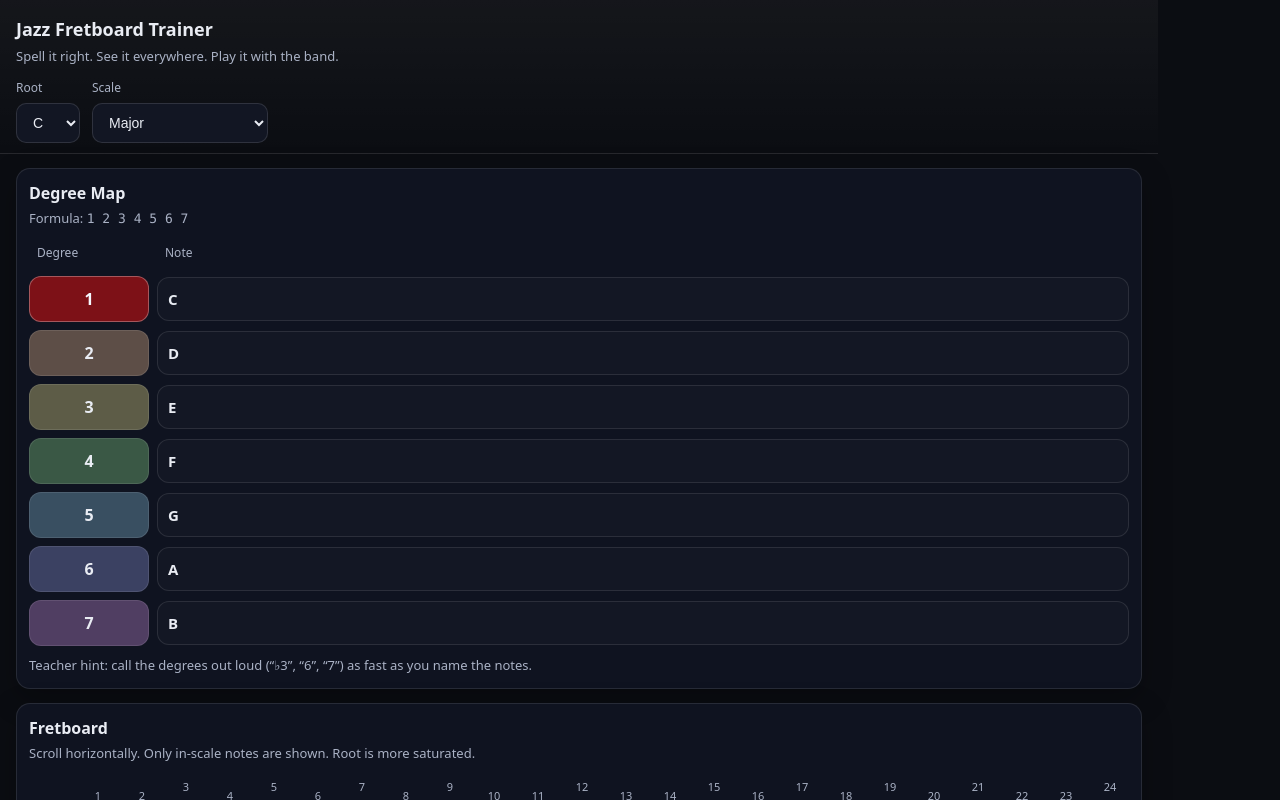
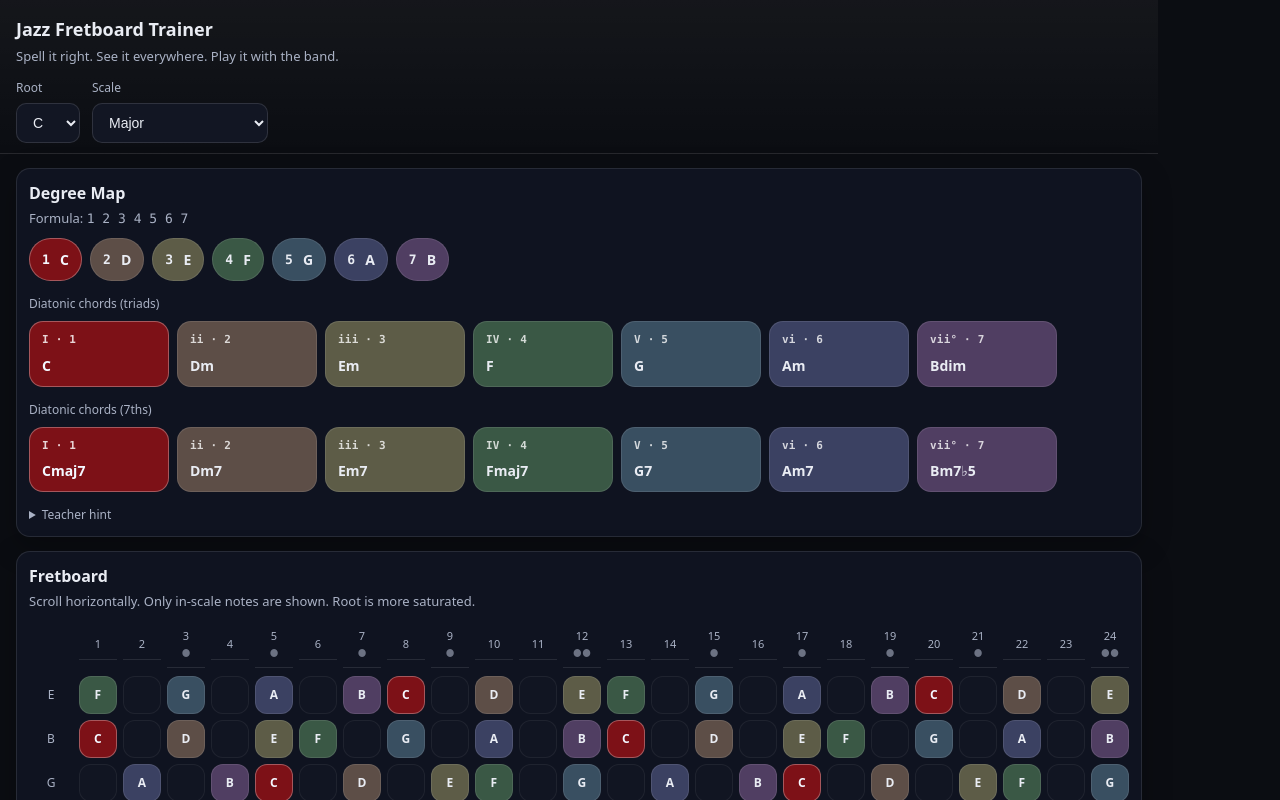
Before and after one commit to AngeloR/theory-tools, a React (Vite) app: page / in a window 1280 px wide. Shown: the top 800 px of the page. Built offline with nearby package versions, Linux system fonts and the light colour scheme.

Commit message:
cleaned up degree map

```diff
--- a/src/components/DegreeMap.tsx
+++ b/src/components/DegreeMap.tsx
@@ -1,7 +1,138 @@
 import { formatDegree, type SpelledScale } from "../lib/music";
+
+type DiatonicChord = {
+  degreeIndex: number;
+  degreeText: string;
+  roman?: string;
+  chordText: string;
+  quality: "maj" | "min" | "dim" | "aug" | "maj7" | "7" | "m7" | "m7b5" | "dim7" | "mMaj7" | "augMaj7" | "aug7";
+};
+
+function mod(n: number, m: number) {
+  return ((n % m) + m) % m;
+}
+
+function triadQuality(third: number, fifth: number): "maj" | "min" | "dim" | "aug" {
+  if (third === 4 && fifth === 7) return "maj";
+  if (third === 3 && fifth === 7) return "min";
+  if (third === 3 && fifth === 6) return "dim";
+  if (third === 4 && fifth === 8) return "aug";
+  // Fallback: treat unknown as major-ish (keeps UI stable for exotic future scales)
+  return "maj";
+}
+
+function seventhQuality(third: number, fifth: number, seventh: number): DiatonicChord["quality"] {
+  if (third === 4 && fifth === 7 && seventh === 11) return "maj7";
+  if (third === 4 && fifth === 7 && seventh === 10) return "7";
+  if (third === 3 && fifth === 7 && seventh === 10) return "m7";
+  if (third === 3 && fifth === 6 && seventh === 10) return "m7b5";
+  if (third === 3 && fifth === 6 && seventh === 9) return "dim7";
+  if (third === 3 && fifth === 7 && seventh === 11) return "mMaj7";
+  if (third === 4 && fifth === 8 && seventh === 11) return "augMaj7";
+  if (third === 4 && fifth === 8 && seventh === 10) return "aug7";
+  // Fallback
+  return "7";
+}
+
+function qualitySuffix(q: DiatonicChord["quality"]): string {
+  switch (q) {
+    case "maj":
+      return "";
+    case "min":
+      return "m";
+    case "dim":
+      return "dim";
+    case "aug":
+      return "aug";
+    case "maj7":
+      return "maj7";
+    case "7":
+      return "7";
+    case "m7":
+      return "m7";
+    case "m7b5":
+      return "m7♭5";
+    case "dim7":
+      return "dim7";
+    case "mMaj7":
+      return "m(maj7)";
+    case "augMaj7":
+      return "aug(maj7)";
+    case "aug7":
+      return "aug7";
+  }
+}
+
+function romanNumeralForTriad(degreeNumber: number, q: "maj" | "min" | "dim" | "aug"): string {
+  const romans = ["I", "II", "III", "IV", "V", "VI", "VII"];
+  const base = romans[degreeNumber - 1] ?? `${degreeNumber}`;
+  if (q === "maj") return base;
+  if (q === "min") return base.toLowerCase();
+  if (q === "dim") return `${base.toLowerCase()}°`;
+  return `${base}+`;
+}
+
+function buildDiatonicChords(spelled: SpelledScale, kind: "triad" | "7th"): DiatonicChord[] {
+  const N = spelled.scale.degrees.length;
+  if (N < 3) return [];
+
+  const chords: DiatonicChord[] = [];
+
+  for (let i = 0; i < N; i++) {
+    const root = spelled.degrees[i]?.note;
+    if (!root) continue;
+
+    const thirdIdx = mod(i + 2, N);
+    const fifthIdx = mod(i + 4, N);
+    const third = spelled.degrees[thirdIdx]?.note;
+    const fifth = spelled.degrees[fifthIdx]?.note;
+    if (!third || !fifth) continue;
+
+    const thirdInt = mod(third.pc - root.pc, 12);
+    const fifthInt = mod(fifth.pc - root.pc, 12);
+
+    if (kind === "triad") {
+      const q = triadQuality(thirdInt, fifthInt);
+      const suffix = qualitySuffix(q);
+      const degree = spelled.scale.degrees[i];
+      const degreeText = formatDegree(degree);
+      const roman = N === 7 ? romanNumeralForTriad(degree.number, q) : undefined;
+      chords.push({
+        degreeIndex: i,
+        degreeText,
+        roman,
+        chordText: `${root.text}${suffix}`,
+        quality: q,
+      });
+      continue;
+    }
+
+    const seventhIdx = mod(i + 6, N);
+    const seventh = spelled.degrees[seventhIdx]?.note;
+    if (!seventh) continue;
+    const seventhInt = mod(seventh.pc - root.pc, 12);
+    const q7 = seventhQuality(thirdInt, fifthInt, seventhInt);
+    const suffix7 = qualitySuffix(q7);
+    const degree = spelled.scale.degrees[i];
+    const degreeText = formatDegree(degree);
+    const triQ = triadQuality(thirdInt, fifthInt);
+    const roman = N === 7 ? romanNumeralForTriad(degree.number, triQ) : undefined;
+    chords.push({
+      degreeIndex: i,
+      degreeText,
+      roman,
+      chordText: `${root.text}${suffix7}`,
+      quality: q7,
+    });
+  }
+
+  return chords;
+}
 
 export function DegreeMap({ spelled }: { spelled: SpelledScale }) {
   const formula = spelled.scale.degrees.map(formatDegree).join("  ");
+  const triads = buildDiatonicChords(spelled, "triad");
+  const sevenths = buildDiatonicChords(spelled, "7th");
 
   return (
     <section className="panel">
@@ -12,31 +143,88 @@ export function DegreeMap({ spelled }: { spelled: SpelledScale }) {
         </div>
       </div>
 
-      <div className="degreeGrid">
-        <div className="degreeGridHeader">Degree</div>
-        <div className="degreeGridHeader">Note</div>
-
+      <div className="degreeStrip" role="list" aria-label="Scale degrees">
         {spelled.degrees.map((d, idx) => {
           const isRoot = idx === 0; // degree 1 in these scales
           return (
-            <div key={`${d.note.text}-${idx}`} className="degreeRow">
-              <div
-                className={`degreeCell degreeTag degree-${d.degree.number} ${
-                  isRoot ? "isRoot" : ""
-                }`}
-              >
-                {formatDegree(d.degree)}
-              </div>
-              <div className="degreeCell noteCell">{d.note.text}</div>
+            <div
+              key={`${d.note.text}-${idx}`}
+              role="listitem"
+              className={[
+                "degreePill",
+                `degree-${d.degree.number}`,
+                isRoot ? "isRoot" : "",
+              ].join(" ")}
+              title={`${d.note.text} (${formatDegree(d.degree)})`}
+            >
+              <div className="degreePillDegree mono">{formatDegree(d.degree)}</div>
+              <div className="degreePillNote">{d.note.text}</div>
             </div>
           );
         })}
       </div>
 
-      <div className="teacherHint">
-        Teacher hint: call the degrees out loud (“♭3”, “6”, “7”) as fast as you
-        name the notes.
+      <div className="chordSection">
+        <div className="chordSectionTitle">Diatonic chords (triads)</div>
+        <div className="chordStrip" role="list" aria-label="Diatonic triads">
+          {triads.map((c) => {
+            const isRoot = c.degreeIndex === 0;
+            return (
+              <div
+                key={`triad-${c.degreeIndex}-${c.chordText}`}
+                role="listitem"
+                className={[
+                  "chordPill",
+                  `degree-${spelled.scale.degrees[c.degreeIndex]?.number}`,
+                  isRoot ? "isRoot" : "",
+                ].join(" ")}
+                title={`${c.degreeText}${c.roman ? ` (${c.roman})` : ""}`}
+              >
+                <div className="chordPillTop mono">
+                  {c.roman ? `${c.roman} · ` : ""}
+                  {c.degreeText}
+                </div>
+                <div className="chordPillMain">{c.chordText}</div>
+              </div>
+            );
+          })}
+        </div>
       </div>
+
+      <div className="chordSection">
+        <div className="chordSectionTitle">Diatonic chords (7ths)</div>
+        <div className="chordStrip" role="list" aria-label="Diatonic seventh chords">
+          {sevenths.map((c) => {
+            const isRoot = c.degreeIndex === 0;
+            return (
+              <div
+                key={`7th-${c.degreeIndex}-${c.chordText}`}
+                role="listitem"
+                className={[
+                  "chordPill",
+                  `degree-${spelled.scale.degrees[c.degreeIndex]?.number}`,
+                  isRoot ? "isRoot" : "",
+                ].join(" ")}
+                title={`${c.degreeText}${c.roman ? ` (${c.roman})` : ""}`}
+              >
+                <div className="chordPillTop mono">
+                  {c.roman ? `${c.roman} · ` : ""}
+                  {c.degreeText}
+                </div>
+                <div className="chordPillMain">{c.chordText}</div>
+              </div>
+            );
+          })}
+        </div>
+      </div>
+
+      <details className="teacherHintDetails">
+        <summary>Teacher hint</summary>
+        <div className="teacherHint">
+          Call the degrees out loud (“♭3”, “6”, “7”) as fast as you name the
+          notes.
+        </div>
+      </details>
     </section>
   );
 }
--- a/src/css/styles.css
+++ b/src/css/styles.css
@@ -92,6 +92,81 @@ select {
   margin-top: 4px;
   color: var(--muted);
   font-size: 13px;
+}
+
+.degreeStrip {
+  display: flex;
+  gap: 8px;
+  overflow-x: auto;
+  -webkit-overflow-scrolling: touch;
+  padding-bottom: 4px;
+}
+
+.degreePill {
+  flex: 0 0 auto;
+  display: inline-flex;
+  align-items: center;
+  gap: 10px;
+  padding: 10px 12px;
+  border: 1px solid rgba(255, 255, 255, 0.1);
+  border-radius: 999px;
+  background: rgba(255, 255, 255, 0.02);
+}
+
+.degreePillDegree {
+  font-weight: 900;
+  font-size: 13px;
+  letter-spacing: 0.2px;
+}
+
+.degreePillNote {
+  font-size: 14px;
+  font-weight: 750;
+}
+
+.teacherHintDetails {
+  margin-top: 10px;
+}
+.teacherHintDetails summary {
+  cursor: pointer;
+  color: var(--muted);
+  font-size: 12px;
+  user-select: none;
+}
+
+.chordSection {
+  margin-top: 10px;
+}
+.chordSectionTitle {
+  color: var(--muted);
+  font-size: 12px;
+  margin: 0 0 8px;
+}
+.chordStrip {
+  display: flex;
+  gap: 8px;
+  overflow-x: auto;
+  -webkit-overflow-scrolling: touch;
+  padding-bottom: 4px;
+}
+.chordPill {
+  flex: 0 0 auto;
+  min-width: 140px;
+  padding: 10px 12px;
+  border: 1px solid rgba(255, 255, 255, 0.1);
+  border-radius: 14px;
+  background: rgba(255, 255, 255, 0.02);
+}
+.chordPillTop {
+  color: rgba(255, 255, 255, 0.78);
+  font-size: 11px;
+  font-weight: 800;
+  letter-spacing: 0.2px;
+}
+.chordPillMain {
+  margin-top: 6px;
+  font-size: 14px;
+  font-weight: 800;
 }
 
 .degreeGrid {
```
